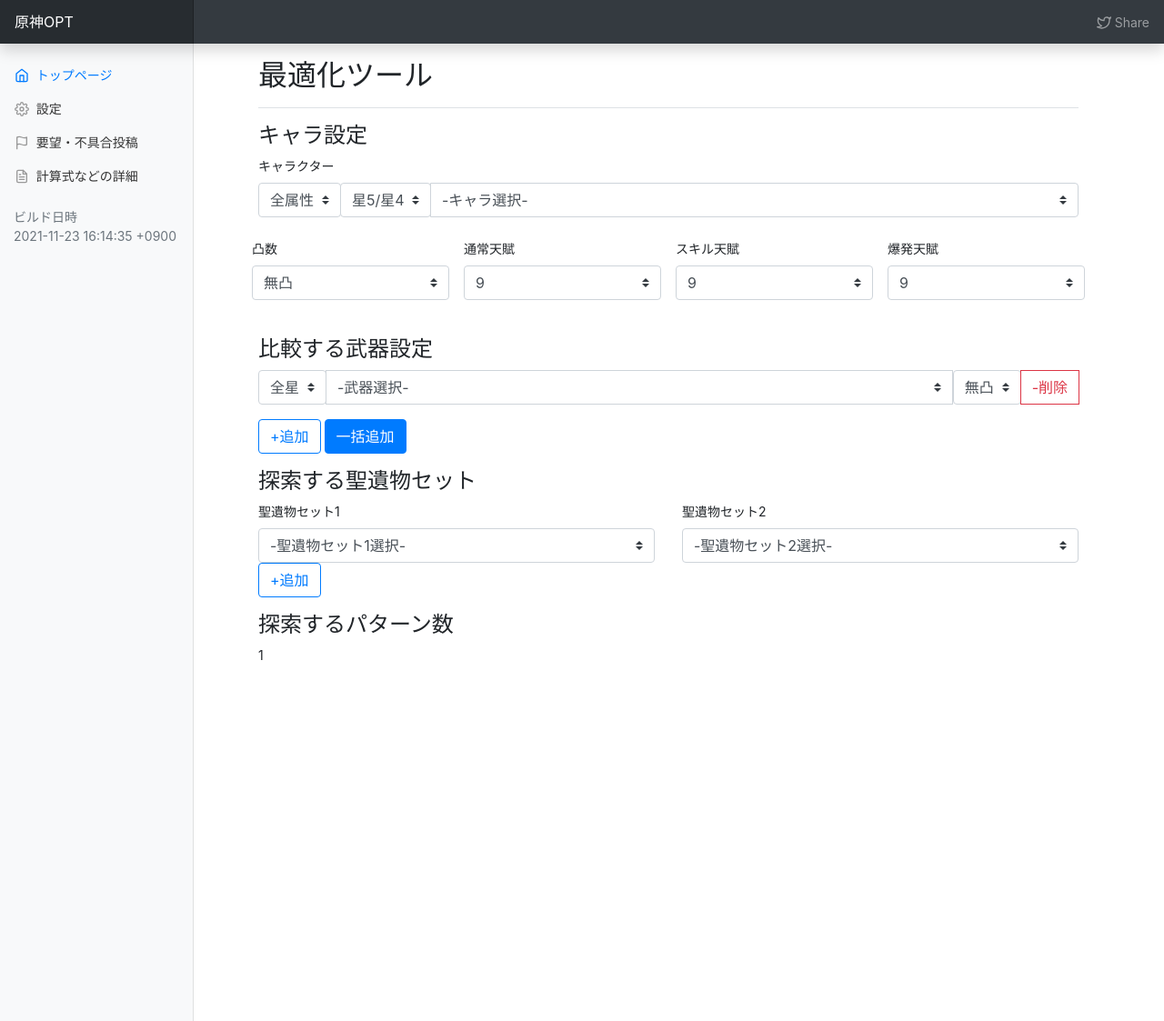
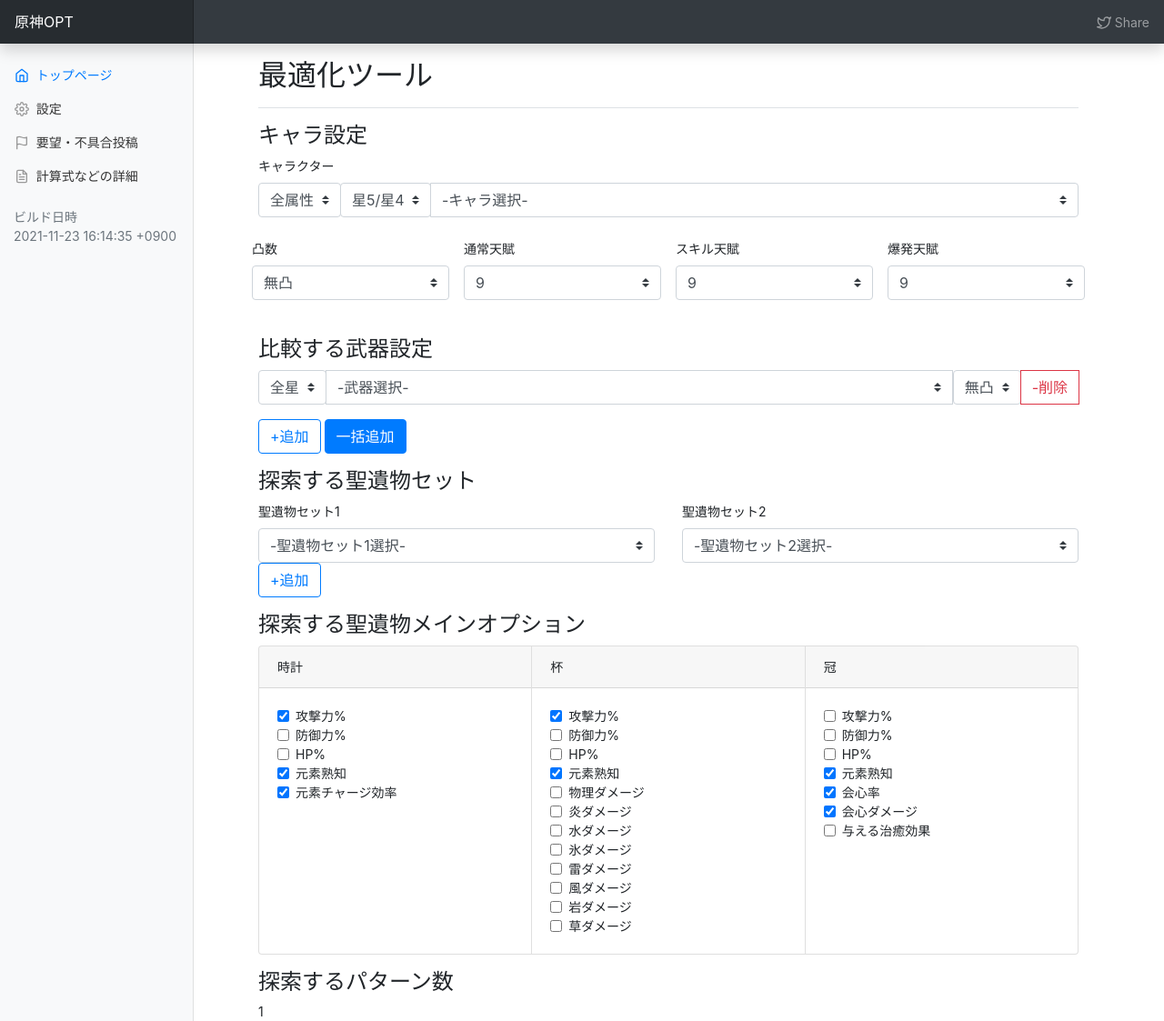
Before and after one commit to k3kaimu/genshinopt, a Jekyll site: the page built from index.html, in a window 1280 px wide and 1123 px high. Shown: the whole window at 91% size. Built offline with Jekyll 4.4.1, drawn with Linux system fonts in a browser that asks for light colours; nearby versions of some CDN libraries; the list of posts is cut into pages by our own code.

Commit message:
update view and viewModel for main options of artifacts

```diff
--- a/index.html
+++ b/index.html
@@ -247,5 +247,54 @@
   <button type="button" class="btn btn-outline-primary" data-bind="click: addComparingArtifact()">+追加</button>
 </div>
 
+
+<h4 class="h4">探索する聖遺物メインオプション</h4>
+<div class="mb-3">
+  <div class="card-group">
+    <div class="card">
+      <div class="card-header">時計</div>
+      <div class="card-body">
+        <div data-bind="foreach: clockMainStatus">
+          <div class="form-check">
+            <label class="form-check-label">
+              <input class="form-check-input" type="checkbox" data-bind="checked: checked">
+              <span data-bind="text: label"></span>
+            </label>
+          </div>
+        </div>
+      </div>
+    </div>
+    <div class="card">
+      <div class="card-header">杯</div>
+      <div class="card-body">
+        <div data-bind="foreach: cupMainStatus">
+          <div class="form-check">
+            <label class="form-check-label">
+              <input class="form-check-input" type="checkbox" data-bind="checked: checked">
+              <span data-bind="text: label"></span>
+            </label>
+          </div>
+        </div>
+      </div>
+    </div>
+    <div class="card">
+      <div class="card-header">冠</div>
+      <div class="card-body">
+        <div data-bind="foreach: hatMainStatus">
+          <div class="form-check">
+            <label class="form-check-label">
+              <input class="form-check-input" type="checkbox" data-bind="checked: checked">
+              <span data-bind="text: label"></span>
+            </label>
+          </div>
+        </div>
+      </div>
+    </div>
+  </div>
+</div>
+
+
+
+
 <h4 class="h4">探索するパターン数</h4>
 <div data-bind="text: comparingWeaponList().length"></div>
--- a/js/page/index.js
+++ b/js/page/index.js
@@ -222,6 +222,39 @@
         {
             this.comparingArtifactList.push(new ComparingArtifactData(this));
         }.bind(this);
+
+        this.clockMainStatus = [
+            { label:"攻撃力%", checked: ko.observable(true) },
+            { label:"防御力%", checked: ko.observable(false) },
+            { label:"HP%", checked: ko.observable(false) },
+            { label:"元素熟知", checked: ko.observable(true) },
+            { label:"元素チャージ効率", checked: ko.observable(true) },
+        ];
+
+        this.cupMainStatus = [
+            { label:"攻撃力%", checked: ko.observable(true) },
+            { label:"防御力%", checked: ko.observable(false) },
+            { label:"HP%", checked: ko.observable(false) },
+            { label:"元素熟知", checked: ko.observable(true) },
+            { label:"物理ダメージ", checked: ko.observable(false) },
+            { label:"炎ダメージ", checked: ko.observable(false) },
+            { label:"水ダメージ", checked: ko.observable(false) },
+            { label:"氷ダメージ", checked: ko.observable(false) },
+            { label:"雷ダメージ", checked: ko.observable(false) },
+            { label:"風ダメージ", checked: ko.observable(false) },
+            { label:"岩ダメージ", checked: ko.observable(false) },
+            { label:"草ダメージ", checked: ko.observable(false) },
+        ];
+
+        this.hatMainStatus = [
+            { label:"攻撃力%", checked: ko.observable(false) },
+            { label:"防御力%", checked: ko.observable(false) },
+            { label:"HP%", checked: ko.observable(false) },
+            { label:"元素熟知", checked: ko.observable(true) },
+            { label:"会心率", checked: ko.observable(true) },
+            { label:"会心ダメージ", checked: ko.observable(true) },
+            { label:"与える治癒効果", checked: ko.observable(false) },
+        ];
     }
 
     window.viewModel = new ViewModel();
```
